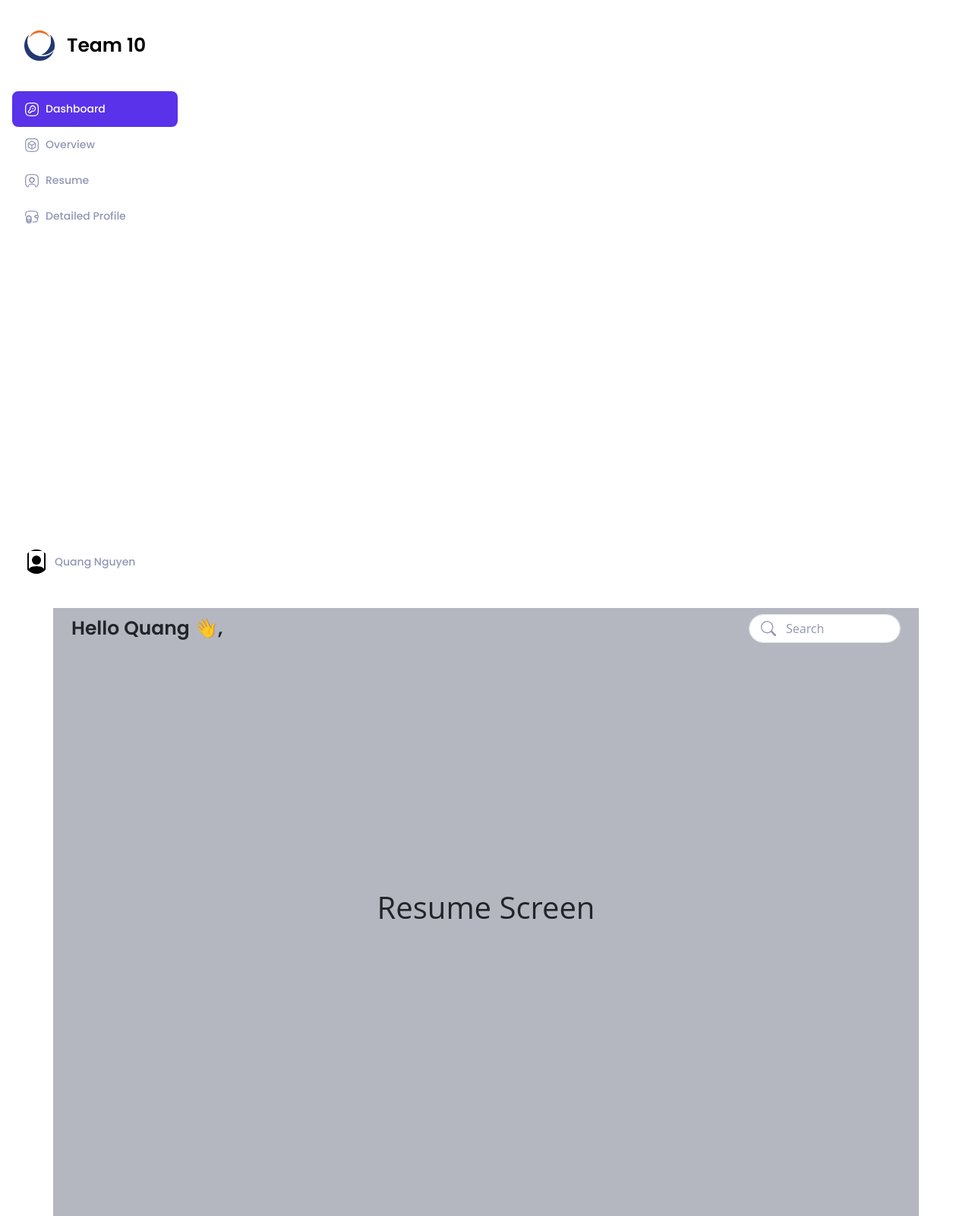
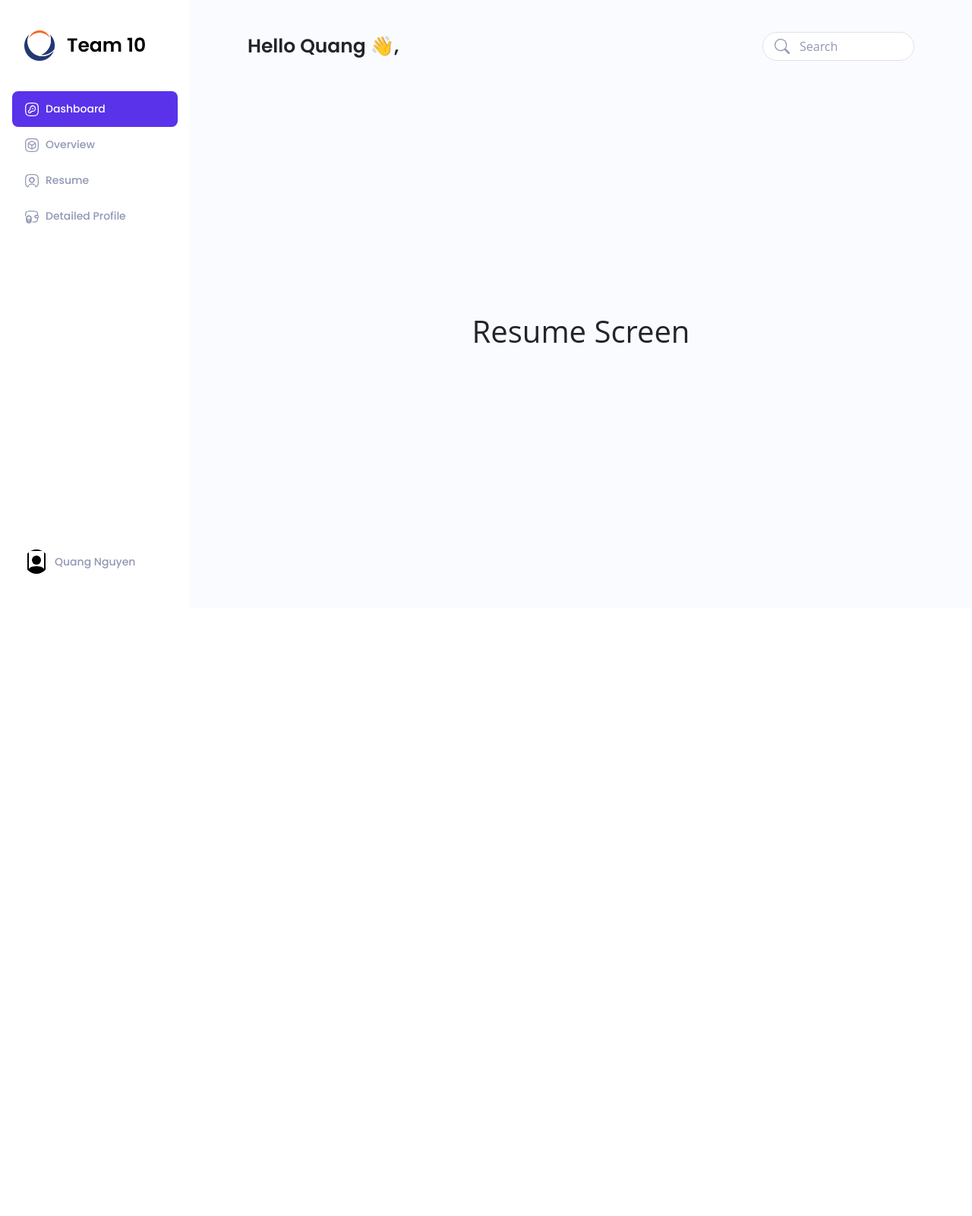
Before and after one commit to nguyenquangpen/CVScreen, a Django app: page /resume/ in a window 1280 px wide. Shown: the whole page at 76% size. After the commit the page ends 755 px from the top, so only its background shows below. Run offline with Django 5.2, Linux system fonts and the light colour scheme; some libraries are stand-ins or nearby versions.

Commit message:
fix ui interface

```diff
--- a/apps/static/css/vlot.css
+++ b/apps/static/css/vlot.css
@@ -1,5 +1,9 @@
 body {
   font-family: "Open Sans", "Inter", "Helvetica Neue", Arial, sans-serif;
+  margin: 10;
+  display: flex;
+  min-height: 100vh;
+  flex-direction: row;
 }
 
 .sideBar{
@@ -7,6 +11,7 @@ body {
     width: 250px;
     min-height: 100vh;
     color: #FFFFFF;
+    flex-shrink: 0;
 }
 
 .sideBar .nav-link {
@@ -18,6 +23,17 @@ body {
     transition: all 0.2s ease-in-out;
 }
 
+main.container{
+    flex-grow: 1;
+    display: flex;
+    flex-direction: column;
+    background-color: #FAFBFF;
+    padding: 10px;
+    max-width: 100%;
+    width: 100%;
+    padding-left: 0;
+    padding-right: 0;
+}
 
 #user-profile{
     background: #D9D9D9;
--- a/apps/templates/includes/header.html
+++ b/apps/templates/includes/header.html
@@ -1,4 +1,4 @@
-<nav class="navbar navbar-expand navbar-dark">
+<nav class="navbar navbar-expand navbar-dark p-3 mt-3">
     <div class="container-fluid">
         <span class="me-3 title_text">Hello Quang 👋,</span>
         <div class="position-relative" style="width: 200px;">
--- a/apps/templates/includes/sidebar.html
+++ b/apps/templates/includes/sidebar.html
@@ -1,5 +1,3 @@
-
-<div class="d-flex">
 <nav class="sideBar d-flex flex-column p-3">
     <!-- Logo and Title -->
     <div class="d-flex align-items-center gap-3 p-3 mt-2">
@@ -46,4 +44,3 @@
         <span class="normal_text fw-medium">Quang Nguyen</span>
     </div>
 </nav>
-</div>
--- a/apps/templates/layouts/base.html
+++ b/apps/templates/layouts/base.html
@@ -18,15 +18,17 @@
     </head>
     <body>
         {% include 'includes/sidebar.html' %}
-        <main class="container" style="min-height: 100vh; display: flex; flex-direction: column; background-color: #B5B7C0;">
-            <header class="mb-4">
-                {% include 'includes/header.html' %}
-            </header>
+        <main class="container">
+            <div class="mx-5">
+                <header class="mb-4">
+                    {% include 'includes/header.html' %}
+                </header>
 
-            <div style="flex: 1">
-                {% block content %}
+                <div style="flex: 1 ">
+                    {% block content %}
 
-                {% endblock %}
+                    {% endblock %}
+                </div>
             </div>
         </main>
         {% block javascripts %}
```
Lines whose indentation alone changed are shown as unchanged.
